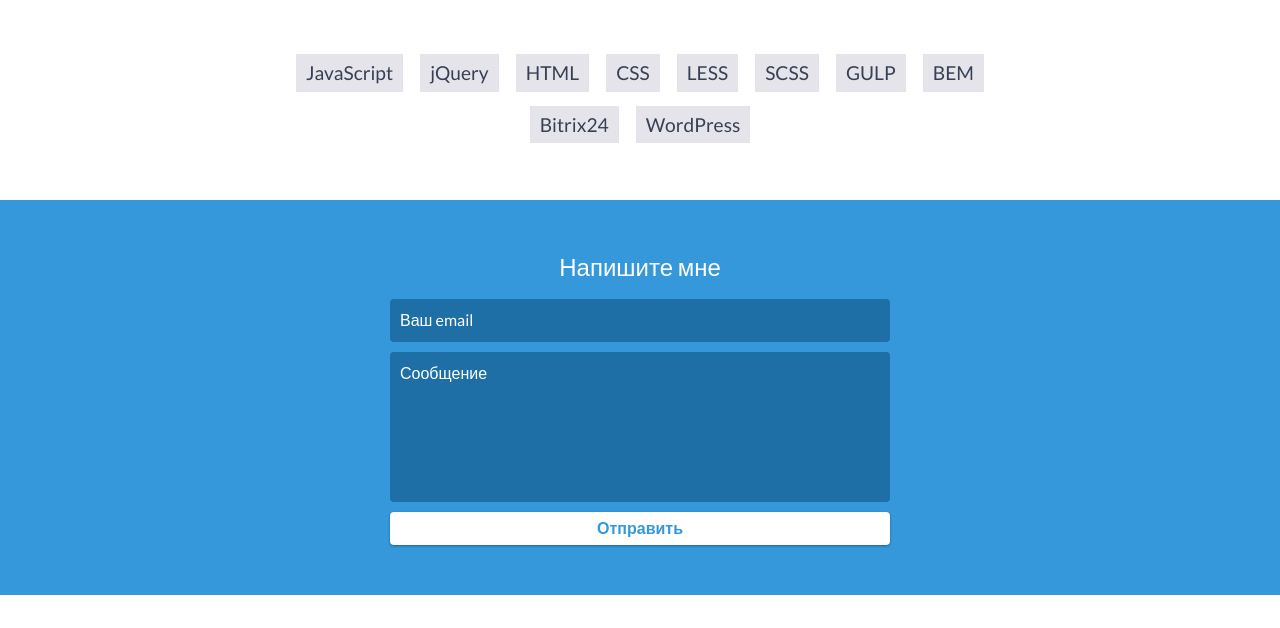
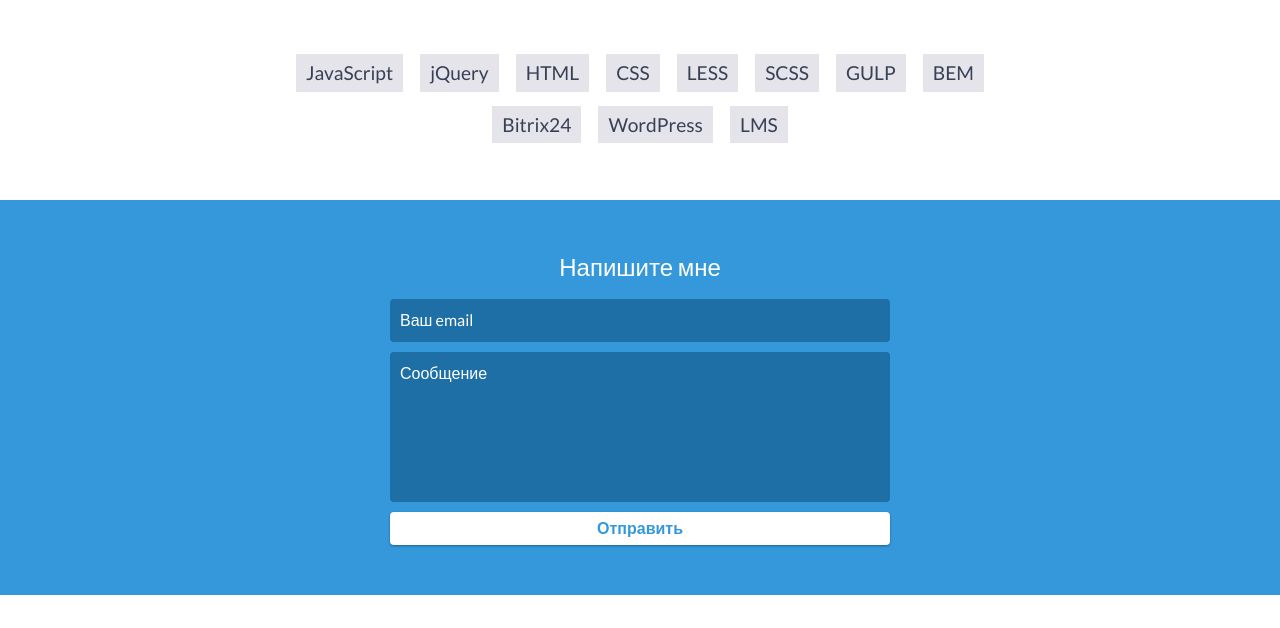
Before and after one commit to AndreyK1ryanov/Portfolio, a website: page index.html in a window 1280 px wide. Shown: the part 3803-4431 px from the top of the page. Drawn offline with nearby package versions, Linux system fonts and the light colour scheme.

Commit message:
Update index.html

```diff
--- a/index.html
+++ b/index.html
@@ -350,6 +350,7 @@
             <li>BEM</li>
             <li>Bitrix24</li>
             <li>WordPress</li>
+            <li>LMS</li>
         </ul>
     </div>
     <!-- End #skills -->
```
